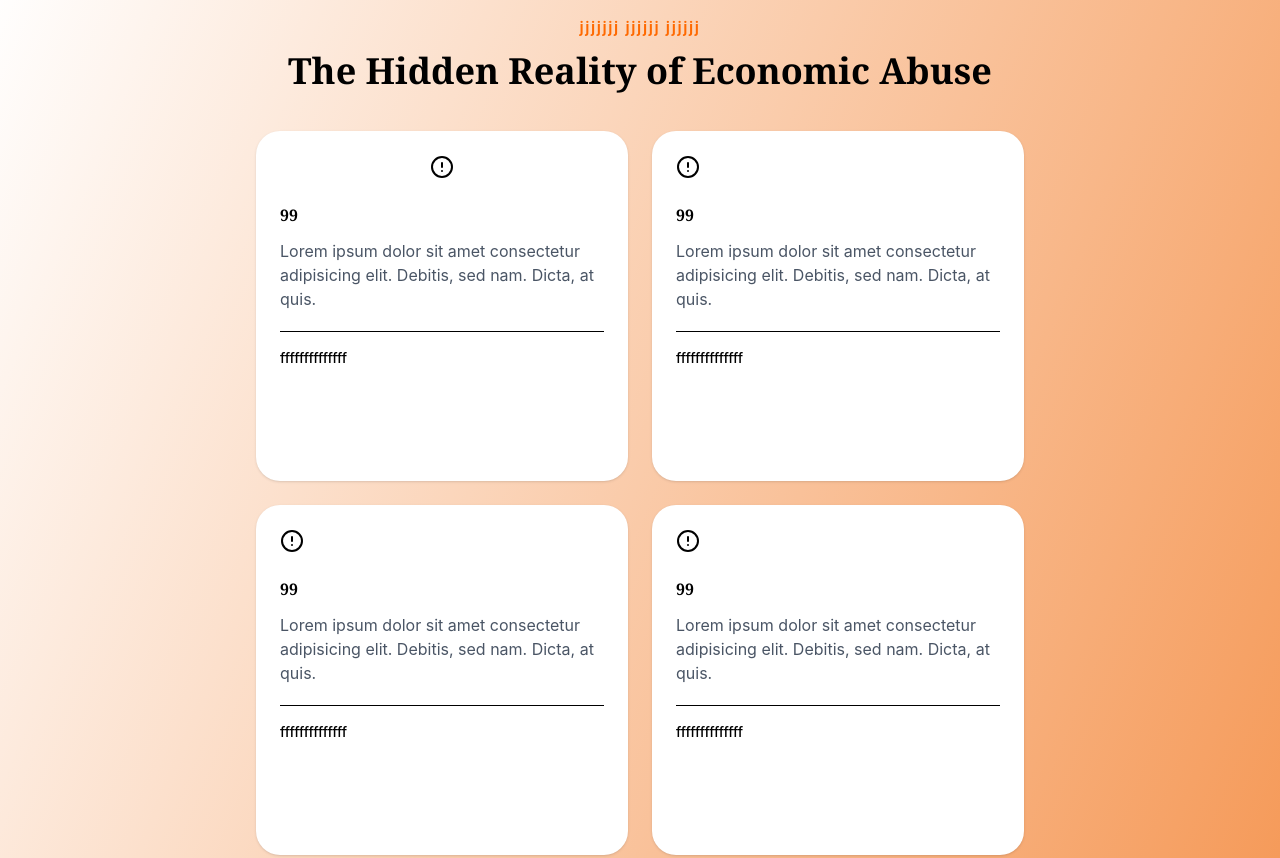
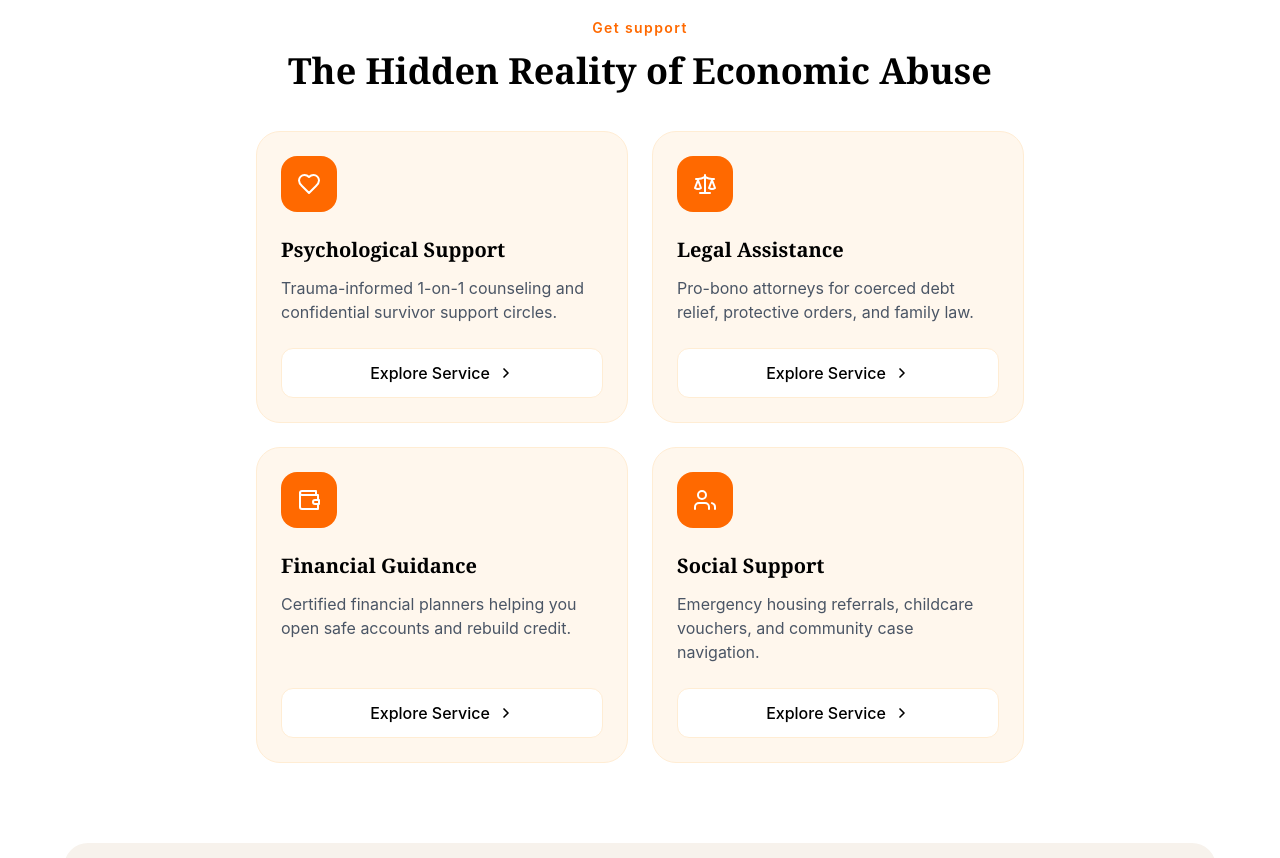
Before and after one commit to ABDELKBIR-FALH/Abdelkbirfalh-finalproject-html-css, a website: page index.html in a window 1280 px wide. Shown: the part 760-1618 px from the top of the page. Drawn offline with Linux system fonts and the light colour scheme.

Commit message:
update section ( cards section Hidden Reality) in home page

```diff
--- a/index.html
+++ b/index.html
@@ -96,86 +96,75 @@
 
 
 
-<section class=" bg-gradient-to-br from-forest/40 via-ink to-[#f06400]">
 
 
 
-<section class=" px-4 py-16">
+  <section class="px-4 py-16">
+
+  <div class="max-w-5xl mx-auto text-center">
+    <span class="text-orange-500 text-sm tracking-widest font-semibold">Get support</span>
+    <h2 class="font-serif text-3xl md:text-4xl font-bold mt-3">The Hidden Reality of Economic Abuse</h2>
+  </div>
+
+  <div class="grid grid-cols-1 sm:grid-cols-2 gap-6 mt-10 mx-auto max-w-3xl">
 
 
-    <div class=" max-w-5xl mx-auto text-center ">
-        <span class="text-orange-500 text-s tracking-widest font-semibold  "> jjjjjjj jjjjjj jjjjjj</span>
-        <h2 class="font-serif text-3xl md:text-4xl font-bold mt-3 ">The Hidden Reality of Economic Abuse</h2>
+    <div class="flex flex-col bg-orange-50 border border-orange-100 rounded-3xl p-6">
+      <div class="grid place-items-center w-14 h-14 rounded-2xl bg-orange-500 text-white">
+        <svg class="w-6 h-6" viewBox="0 0 24 24" fill="none" stroke="currentColor" stroke-width="2" stroke-linecap="round" stroke-linejoin="round"><path d="M19 14c1.49-1.46 3-3.21 3-5.5A5.5 5.5 0 0 0 16.5 3c-1.76 0-3 .5-4.5 2-1.5-1.5-2.74-2-4.5-2A5.5 5.5 0 0 0 2 8.5c0 2.3 1.5 4.05 3 5.5l7 7Z"/></svg>
+      </div>
+      <h3 class="font-serif text-xl font-bold mt-6">Psychological Support</h3>
+      <p class="text-gray-600 mt-3 mb-6">Trauma-informed 1-on-1 counseling and confidential survivor support circles.</p>
+      <a href="#" class="mt-auto flex items-center justify-center gap-2 bg-white border border-orange-100 rounded-xl py-3 font-medium">
+        Explore Service
+        <svg class="w-4 h-4" viewBox="0 0 24 24" fill="none" stroke="currentColor" stroke-width="2.5" stroke-linecap="round" stroke-linejoin="round"><path d="m9 6 6 6-6 6"/></svg>
+      </a>
     </div>
 
 
+    <div class="flex flex-col bg-orange-50 border border-orange-100 rounded-3xl p-6">
+      <div class="grid place-items-center w-14 h-14 rounded-2xl bg-orange-500 text-white">
+        <svg class="w-6 h-6" viewBox="0 0 24 24" fill="none" stroke="currentColor" stroke-width="2" stroke-linecap="round" stroke-linejoin="round"><path d="m16 16 3-8 3 8c-.87.65-1.92 1-3 1s-2.13-.35-3-1Z"/><path d="m2 16 3-8 3 8c-.87.65-1.92 1-3 1s-2.13-.35-3-1Z"/><path d="M7 21h10"/><path d="M12 3v18"/><path d="M3 7h2c2 0 5-1 7-2 2 1 5 2 7 2h2"/></svg>
+      </div>
+      <h3 class="font-serif text-xl font-bold mt-6">Legal Assistance</h3>
+      <p class="text-gray-600 mt-3 mb-6">Pro-bono attorneys for coerced debt relief, protective orders, and family law.</p>
+      <a href="#" class="mt-auto flex items-center justify-center gap-2 bg-white border border-orange-100 rounded-xl py-3 font-medium">
+        Explore Service
+        <svg class="w-4 h-4" viewBox="0 0 24 24" fill="none" stroke="currentColor" stroke-width="2.5" stroke-linecap="round" stroke-linejoin="round"><path d="m9 6 6 6-6 6"/></svg>
+      </a>
+    </div>
 
 
-    <div class="grid grid-cols-2 gap-6 mt-10  justify-items-center mx-auto max-w-3xl ">
+    <div class="flex flex-col bg-orange-50 border border-orange-100 rounded-3xl p-6">
+      <div class="grid place-items-center w-14 h-14 rounded-2xl bg-orange-500 text-white">
+        <svg class="w-6 h-6" viewBox="0 0 24 24" fill="none" stroke="currentColor" stroke-width="2" stroke-linecap="round" stroke-linejoin="round"><path d="M21 12V7H5a2 2 0 0 1 0-4h14v4"/><path d="M3 5v14a2 2 0 0 0 2 2h16v-5"/><path d="M18 12a2 2 0 0 0 0 4h4v-4Z"/></svg>
+      </div>
+      <h3 class="font-serif text-xl font-bold mt-6">Financial Guidance</h3>
+      <p class="text-gray-600 mt-3 mb-6">Certified financial planners helping you open safe accounts and rebuild credit.</p>
+      <a href="#" class="mt-auto flex items-center justify-center gap-2 bg-white border border-orange-100 rounded-xl py-3 font-medium">
+        Explore Service
+        <svg class="w-4 h-4" viewBox="0 0 24 24" fill="none" stroke="currentColor" stroke-width="2.5" stroke-linecap="round" stroke-linejoin="round"><path d="m9 6 6 6-6 6"/></svg>
+      </a>
+    </div>
 
 
+    <div class="flex flex-col bg-orange-50 border border-orange-100 rounded-3xl p-6">
+      <div class="grid place-items-center w-14 h-14 rounded-2xl bg-orange-500 text-white">
+        <svg class="w-6 h-6" viewBox="0 0 24 24" fill="none" stroke="currentColor" stroke-width="2" stroke-linecap="round" stroke-linejoin="round"><path d="M16 21v-2a4 4 0 0 0-4-4H6a4 4 0 0 0-4 4v2"/><circle cx="9" cy="7" r="4"/><path d="M22 21v-2a4 4 0 0 0-3-3.87"/><path d="M16 3.13a4 4 0 0 1 07.75"/></svg>
+      </div>
+      <h3 class="font-serif text-xl font-bold mt-6">Social Support</h3>
+      <p class="text-gray-600 mt-3 mb-6">Emergency housing referrals, childcare vouchers, and community case navigation.</p>
+      <a href="#" class="mt-auto flex items-center justify-center gap-2 bg-white border border-orange-100 rounded-xl py-3 font-medium">
+        Explore Service
+        <svg class="w-4 h-4" viewBox="0 0 24 24" fill="none" stroke="currentColor" stroke-width="2.5" stroke-linecap="round" stroke-linejoin="round"><path d="m9 6 6 6-6 6"/></svg>
+      </a>
+    </div>
 
+  </div>
+</section>
 
-        <div class="bg-white rounded-3xl transition duration-300 hover:-translate-y-2 hover:shadow-lg p-6 shadow-sm w-full max-w-[280px min-h-[350px]">
-            <div class="grid place-items-center">
-        <svg xmlns="http://www.w3.org/2000/svg" width="24" height="24" viewBox="0 0 24 24"
-     fill="none" stroke="currentColor" stroke-width="2"
-     stroke-linecap="round" stroke-linejoin="round">
-  <circle cx="12" cy="12" r="10"/>
-  <line x1="12" x2="12" y1="8" y2="12"/>
-  <line x1="12" x2="12.01" y1="16" y2="16"/>
-</svg>
-</div>
-<h1 class="font-serif font-bold mt-6">99</h1>
-<p class="text-gray-600 mt-3">Lorem ipsum dolor sit amet consectetur adipisicing elit. Debitis, sed nam. Dicta, at quis.</p>
-<div class="border-t mt-5 pt-4 text-forest text-sm font-medium flex items-center gap-2"> ffffffffffffff</div>
-      </div>
-<div class="bg-white rounded-3xl transition duration-300 hover:-translate-y-2 hover:shadow-lg p-6 shadow-sm w-full max-w-[280px min-h-[350px]">
-        <svg xmlns="http://www.w3.org/2000/svg" width="24" height="24" viewBox="0 0 24 24"
-     fill="none" stroke="currentColor" stroke-width="2"
-     stroke-linecap="round" stroke-linejoin="round">
-  <circle cx="12" cy="12" r="10"/>
-  <line x1="12" x2="12" y1="8" y2="12"/>
-  <line x1="12" x2="12.01" y1="16" y2="16"/>
-</svg>
-<h1 class="font-serif font-bold mt-6">99</h1>
-<p class="text-gray-600 mt-3">Lorem ipsum dolor sit amet consectetur adipisicing elit. Debitis, sed nam. Dicta, at quis.</p>
-<div class="border-t mt-5 pt-4 text-forest text-sm font-medium flex items-center gap-2"> ffffffffffffff</div>
-      </div>
-
-
-          <div class="bg-white rounded-3xl transition duration-300 hover:-translate-y-2 hover:shadow-lg p-6 shadow-sm w-full max-w-[280px min-h-[350px]">
-        <svg xmlns="http://www.w3.org/2000/svg" width="24" height="24" viewBox="0 0 24 24"
-     fill="none" stroke="currentColor" stroke-width="2"
-     stroke-linecap="round" stroke-linejoin="round">
-  <circle cx="12" cy="12" r="10"/>
-  <line x1="12" x2="12" y1="8" y2="12"/>
-  <line x1="12" x2="12.01" y1="16" y2="16"/>
-</svg>
-<h1 class="font-serif font-bold mt-6">99</h1>
-<p class="text-gray-600 mt-3">Lorem ipsum dolor sit amet consectetur adipisicing elit. Debitis, sed nam. Dicta, at quis.</p>
-<div class="border-t mt-5 pt-4 text-forest text-sm font-medium flex items-center gap-2"> ffffffffffffff</div>
-      </div>
-
-
-<div class="bg-white rounded-3xl transition duration-300 hover:-translate-y-2 hover:shadow-lg p-6 shadow-sm w-full max-w-[280px min-h-[350px] ">
-        <svg xmlns="http://www.w3.org/2000/svg" width="24" height="24" viewBox="0 0 24 24"
-     fill="none" stroke="currentColor" stroke-width="2"
-     stroke-linecap="round" stroke-linejoin="round">
-  <circle cx="12" cy="12" r="10"/>
-  <line x1="12" x2="12" y1="8" y2="12"/>
-  <line x1="12" x2="12.01" y1="16" y2="16"/>
-</svg>
-<h1 class="font-serif font-bold mt-6">99</h1>
-<p class="text-gray-600 mt-3">Lorem ipsum dolor sit amet consectetur adipisicing elit. Debitis, sed nam. Dicta, at quis.</p>
-<div class="border-t mt-5 pt-4 text-forest text-sm font-medium flex items-center gap-2"> ffffffffffffff</div>
-      </div>
-    </div>
 </div>
 
-
-</div>
-</section>
 
 
 
```
